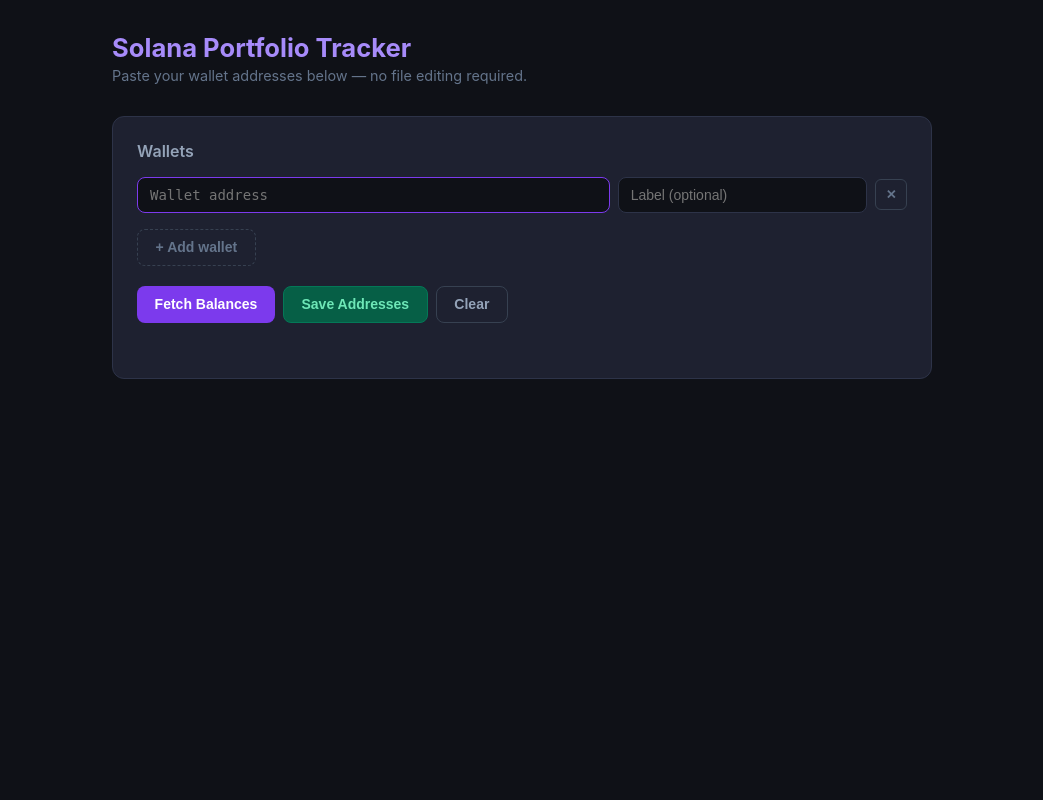
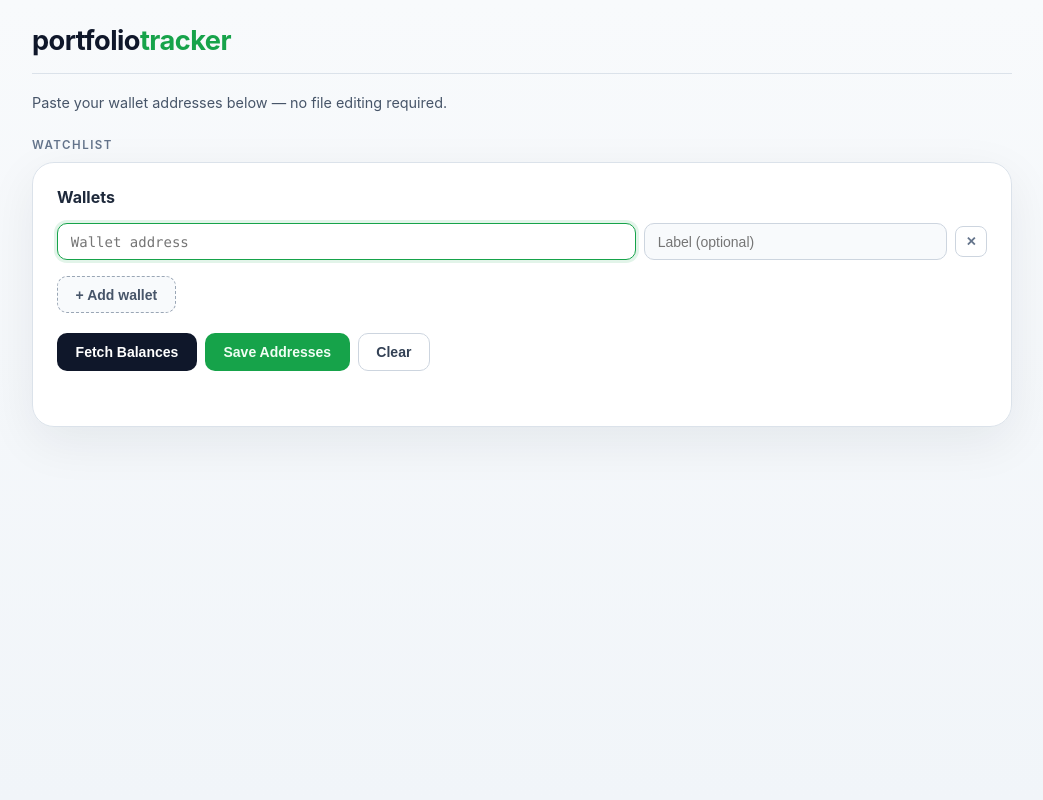
Before and after one commit to marcostellisano-web/investment_tracker, a Flask app: page / in a window 1280 px wide. Shown: the whole page, without its empty margins (118-1161 px from the left). Run offline with Flask 3, Linux system fonts and the light colour scheme.

```diff
--- a/templates/index.html
+++ b/templates/index.html
@@ -8,169 +8,241 @@
     *, *::before, *::after { box-sizing: border-box; margin: 0; padding: 0; }
 
     body {
-      font-family: -apple-system, BlinkMacSystemFont, "Segoe UI", sans-serif;
-      background: #0f1117;
-      color: #e2e8f0;
+      font-family: Inter, -apple-system, BlinkMacSystemFont, "Segoe UI", sans-serif;
+      background: linear-gradient(180deg, #f8fafc 0%, #f1f5f9 100%);
+      color: #0f172a;
       min-height: 100vh;
-      padding: 2rem 1rem;
+      padding: 1.5rem 1rem 2.25rem;
+    }
+
+    .app-shell {
+      max-width: 980px;
+      margin: 0 auto;
+    }
+
+    .topbar {
+      display: flex;
+      align-items: center;
+      justify-content: space-between;
+      gap: 1rem;
+      margin-bottom: 1.25rem;
+      padding-bottom: 1rem;
+      border-bottom: 1px solid #dbe2ea;
+    }
+
+    .brand {
+      display: flex;
+      align-items: baseline;
+      gap: 0.55rem;
+      flex-wrap: wrap;
     }
 
     h1 {
-      font-size: 1.6rem;
-      font-weight: 700;
-      color: #a78bfa;
-      margin-bottom: 0.25rem;
+      font-size: 1.7rem;
+      font-weight: 750;
+      letter-spacing: -0.02em;
+      color: #0f172a;
     }
-    .subtitle { color: #64748b; font-size: 0.9rem; margin-bottom: 2rem; }
+
+    .accent { color: #16a34a; }
+
+    .subtitle { color: #475569; font-size: 0.9rem; margin-bottom: 1.4rem; }
+
+    .label {
+      display: inline-block;
+      font-size: 0.72rem;
+      text-transform: uppercase;
+      letter-spacing: 0.13em;
+      color: #64748b;
+      margin-bottom: 0.6rem;
+      font-weight: 600;
+    }
 
     .card {
-      background: #1e2130;
-      border: 1px solid #2d3348;
-      border-radius: 12px;
+      background: rgba(255, 255, 255, 0.97);
+      border: 1px solid #dbe2ea;
+      border-radius: 22px;
+      box-shadow: 0 15px 50px rgba(15, 23, 42, 0.07);
       padding: 1.5rem;
-      max-width: 820px;
-      margin: 0 auto 1.5rem;
+      margin: 0 auto 1.25rem;
+      backdrop-filter: blur(2px);
     }
-    .card h2 { font-size: 1rem; font-weight: 600; margin-bottom: 1rem; color: #94a3b8; }
 
-    /* Wallet rows */
-    .wallet-list { display: flex; flex-direction: column; gap: 0.6rem; margin-bottom: 1rem; }
+    .card h2 {
+      font-size: 1rem;
+      font-weight: 650;
+      margin-bottom: 1rem;
+      color: #1e293b;
+    }
+
+    .wallet-list { display: flex; flex-direction: column; gap: 0.65rem; margin-bottom: 1rem; }
     .wallet-row { display: flex; gap: 0.5rem; align-items: center; }
+
     .wallet-row input[type="text"] {
-      background: #0f1117;
-      border: 1px solid #2d3348;
-      border-radius: 8px;
-      color: #e2e8f0;
-      padding: 0.55rem 0.75rem;
+      background: #f8fafc;
+      border: 1px solid #cdd5df;
+      border-radius: 10px;
+      color: #0f172a;
+      padding: 0.6rem 0.8rem;
       font-size: 0.875rem;
       outline: none;
-      transition: border-color 0.15s;
+      transition: border-color 0.15s, box-shadow 0.15s, background 0.15s;
     }
-    .wallet-row input[type="text"]:focus { border-color: #7c3aed; }
-    .wallet-row .addr { flex: 2; font-family: monospace; }
+
+    .wallet-row input[type="text"]:focus {
+      border-color: #16a34a;
+      box-shadow: 0 0 0 3px rgba(22, 163, 74, 0.12);
+      background: #ffffff;
+    }
+
+    .wallet-row .addr { flex: 2; font-family: ui-monospace, SFMono-Regular, Menlo, monospace; }
     .wallet-row .lbl  { flex: 1; }
+
     .btn-remove {
-      background: none;
-      border: 1px solid #374151;
-      border-radius: 6px;
+      background: #ffffff;
+      border: 1px solid #cdd5df;
+      border-radius: 8px;
       color: #64748b;
       cursor: pointer;
       padding: 0.45rem 0.6rem;
       font-size: 0.8rem;
       transition: all 0.15s;
     }
+
     .btn-remove:hover { border-color: #ef4444; color: #ef4444; }
 
     .row-actions { display: flex; gap: 0.5rem; flex-wrap: wrap; }
 
     button {
-      border: none;
-      border-radius: 8px;
+      border: 1px solid transparent;
+      border-radius: 10px;
       cursor: pointer;
       font-size: 0.875rem;
-      font-weight: 600;
+      font-weight: 620;
       padding: 0.6rem 1.1rem;
-      transition: opacity 0.15s;
+      transition: all 0.15s;
     }
-    button:hover { opacity: 0.85; }
-    button:disabled { opacity: 0.4; cursor: not-allowed; }
 
-    .btn-primary   { background: #7c3aed; color: #fff; }
-    .btn-secondary { background: #1e2130; border: 1px solid #374151; color: #94a3b8; }
-    .btn-save      { background: #065f46; color: #6ee7b7; border: 1px solid #047857; }
-    .btn-add       { background: none; border: 1px dashed #374151; color: #64748b; }
-    .btn-add:hover { border-color: #7c3aed; color: #a78bfa; opacity: 1; }
+    button:hover { transform: translateY(-1px); }
+    button:disabled { opacity: 0.45; cursor: not-allowed; }
 
-    /* Status */
-    #status { color: #94a3b8; font-size: 0.82rem; min-height: 1.2rem; margin-top: 0.75rem; }
-    .err { color: #f87171 !important; }
-    .ok  { color: #34d399 !important; }
+    .btn-primary   { background: #0f172a; color: #fff; }
+    .btn-primary:hover { background: #1f2937; }
 
-    /* Results */
-    #results { max-width: 820px; margin: 0 auto; }
+    .btn-secondary { background: #ffffff; border-color: #cdd5df; color: #334155; }
+    .btn-secondary:hover { border-color: #94a3b8; }
+
+    .btn-save      { background: #16a34a; color: #f0fdf4; }
+    .btn-save:hover { background: #15803d; }
+
+    .btn-add       { background: #f8fafc; border: 1px dashed #9aa6b5; color: #475569; }
+    .btn-add:hover { border-color: #16a34a; color: #166534; opacity: 1; }
+
+    #status { color: #475569; font-size: 0.82rem; min-height: 1.2rem; margin-top: 0.75rem; }
+    .err { color: #dc2626 !important; }
+    .ok  { color: #16a34a !important; }
+
+    #results { margin: 0 auto; }
+
     .results-card {
-      background: #1e2130;
-      border: 1px solid #2d3348;
-      border-radius: 12px;
+      background: rgba(255, 255, 255, 0.97);
+      border: 1px solid #dbe2ea;
+      border-radius: 22px;
+      box-shadow: 0 15px 50px rgba(15, 23, 42, 0.07);
       overflow: hidden;
     }
-    .results-header {
-      padding: 1rem 1.5rem;
-      border-bottom: 1px solid #2d3348;
-      font-size: 0.85rem;
-      color: #64748b;
-    }
+
     .error-banner {
-      background: #3b1010;
-      border: 1px solid #7f1d1d;
-      border-radius: 10px;
+      background: #fff1f2;
+      border: 1px solid #fecdd3;
+      border-radius: 14px;
       padding: 1rem 1.25rem;
       margin-bottom: 1rem;
-      max-width: 820px;
+      max-width: 980px;
       margin-left: auto;
       margin-right: auto;
     }
-    .error-banner p { color: #fca5a5; font-size: 0.875rem; margin-bottom: 0.25rem; }
-    .error-banner code { color: #f87171; font-size: 0.8rem; font-family: monospace; word-break: break-all; }
+
+    .error-banner p { color: #be123c; font-size: 0.875rem; margin-bottom: 0.25rem; }
+    .error-banner code { color: #e11d48; font-size: 0.8rem; font-family: ui-monospace, SFMono-Regular, Menlo, monospace; word-break: break-all; }
+
     table { width: 100%; border-collapse: collapse; }
+
     thead th {
-      padding: 0.75rem 1.2rem;
+      padding: 0.8rem 1.2rem;
       text-align: left;
-      font-size: 0.75rem;
+      font-size: 0.72rem;
       text-transform: uppercase;
-      letter-spacing: 0.05em;
+      letter-spacing: 0.07em;
       color: #64748b;
-      background: #161824;
-      border-bottom: 1px solid #2d3348;
+      background: #f8fafc;
+      border-bottom: 1px solid #e2e8f0;
     }
+
     thead th:not(:first-child) { text-align: right; }
-    tbody tr { border-bottom: 1px solid #1a1f2e; }
+    tbody tr { border-bottom: 1px solid #edf2f7; }
     tbody tr:last-child { border-bottom: none; }
-    tbody tr:hover { background: #252a3a; }
-    td { padding: 0.65rem 1.2rem; font-size: 0.875rem; }
-    td:not(:first-child) { text-align: right; font-family: monospace; }
+    tbody tr:hover { background: #f8fafc; }
+    td { padding: 0.72rem 1.2rem; font-size: 0.875rem; }
+    td:not(:first-child) { text-align: right; font-family: ui-monospace, SFMono-Regular, Menlo, monospace; }
 
-    /* Token cell */
     .token-cell { display: flex; align-items: center; gap: 0.6rem; }
+
     .token-logo {
-      width: 28px;
-      height: 28px;
+      width: 30px;
+      height: 30px;
       border-radius: 50%;
       object-fit: cover;
       flex-shrink: 0;
-      background: #2d3348;
+      background: #e2e8f0;
+      border: 1px solid #d4dce5;
     }
+
     .token-logo-fallback {
-      width: 28px;
-      height: 28px;
+      width: 30px;
+      height: 30px;
       border-radius: 50%;
-      background: #312e81;
+      background: #e2e8f0;
+      border: 1px solid #d4dce5;
       display: flex;
       align-items: center;
       justify-content: center;
       font-size: 0.65rem;
       font-weight: 700;
-      color: #a78bfa;
+      color: #334155;
       flex-shrink: 0;
       text-transform: uppercase;
     }
+
     .token-info { display: flex; flex-direction: column; gap: 0.1rem; }
-    .token-symbol { font-weight: 700; color: #a78bfa; font-size: 0.9rem; }
-    .token-name   { font-size: 0.72rem; color: #475569; }
-    .token-price  { font-size: 0.72rem; color: #4b5563; font-family: monospace; }
+    .token-symbol { font-weight: 700; color: #0f172a; font-size: 0.91rem; }
+    .token-name   { font-size: 0.72rem; color: #64748b; }
+    .token-price  { font-size: 0.72rem; color: #64748b; font-family: ui-monospace, SFMono-Regular, Menlo, monospace; }
 
-    .total-col { color: #34d399; font-weight: 600; }
-    .value-col { color: #34d399; font-weight: 600; }
-    .dim { color: #374151; }
-    .wallet-error { color: #f87171; font-size: 0.75rem; }
+    .total-col { color: #0f172a; font-weight: 650; }
+    .value-col { color: #16a34a; font-weight: 650; }
+    .dim { color: #94a3b8; }
+    .wallet-error { color: #dc2626; font-size: 0.75rem; }
+
+    @media (max-width: 760px) {
+      .topbar { flex-direction: column; align-items: flex-start; }
+      .wallet-row { flex-wrap: wrap; }
+      .wallet-row .addr,
+      .wallet-row .lbl { flex: 1 1 100%; }
+    }
   </style>
 </head>
 <body>
 
-<div style="max-width:820px;margin:0 auto;">
-  <h1>Solana Portfolio Tracker</h1>
+<div class="app-shell">
+  <div class="topbar">
+    <div class="brand">
+      <h1>portfolio<span class="accent">tracker</span></h1>
+    </div>
+  </div>
+
   <p class="subtitle">Paste your wallet addresses below — no file editing required.</p>
-</div>
+  <span class="label">Watchlist</span>
 
 <div class="card">
   <h2>Wallets</h2>
@@ -190,6 +262,7 @@
 </div>
 
 <div id="results"></div>
+</div>
 
 <script>
   const savedWallets = {{ saved_wallets | tojson }};
```
